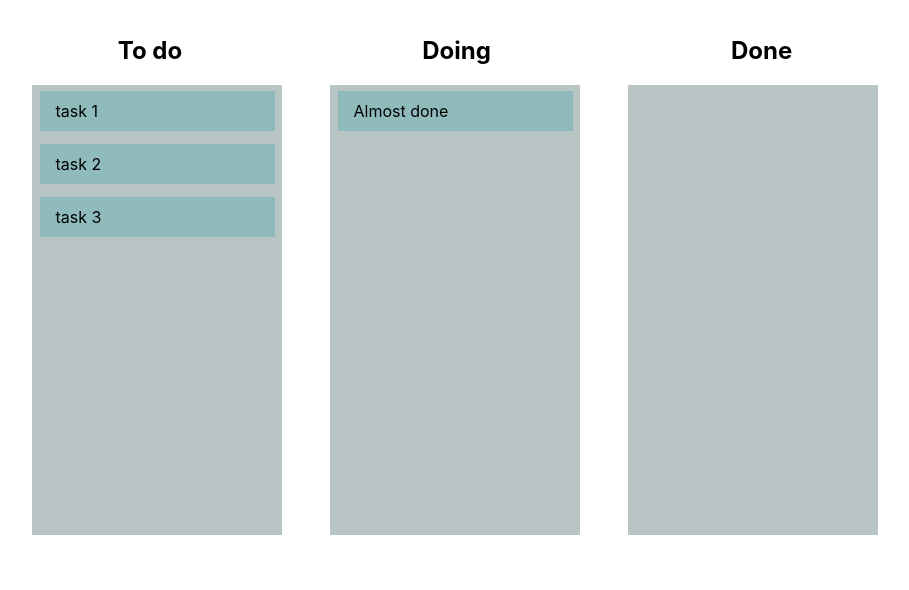
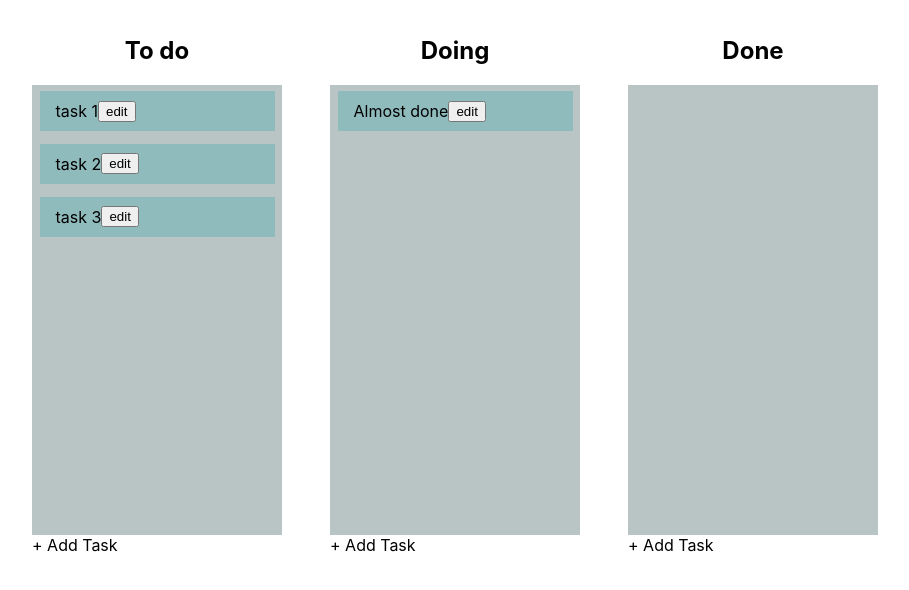
Before and after one commit to brunogoncalvess/Kambam-App, a React (Create React App) app: page / in a window 1280 px wide. Shown: the top 590 px of the page, without its empty margins (185-1094 px from the left). Built offline with nearby package versions, Linux system fonts and the light colour scheme.

Commit message:
add update functionality

```diff
--- a/package.json
+++ b/package.json
@@ -9,6 +9,7 @@
     "react": "^17.0.2",
     "react-beautiful-dnd": "^13.1.0",
     "react-dom": "^17.0.2",
+    "react-modal": "^3.15.1",
     "react-scripts": "5.0.1",
     "web-vitals": "^2.1.4"
   },
--- a/src/components/Home.jsx
+++ b/src/components/Home.jsx
@@ -1,60 +1,120 @@
 import React, { useState } from "react"
 import { DragDropContext, Draggable, Droppable } from "react-beautiful-dnd"
+import Modal from "react-modal"
+
+
 import "./Home.css"
 
 const initialColumns = [
-  { id: 1, title: "To do", tasks: [{ id: 34, content: "task 1" }, { id: 56, content: "task 2" }, { id: 78, content: "task 3" }]},
+  {
+    id: 1,
+    title: "To do",
+    tasks: [
+      { id: 34, content: "task 1" },
+      { id: 56, content: "task 2" },
+      { id: 78, content: "task 3" },
+    ],
+  },
 
   { id: 2, title: "Doing", tasks: [{ id: 12, content: "Almost done" }] },
   { id: 3, title: "Done", tasks: [] },
 ]
 
 export default function Home() {
-
   const [columns, setColumns] = useState(initialColumns)
-
 
   function onDragEnd(result) {
     const columnsDeepCopy = JSON.parse(JSON.stringify(columns))
     console.log(result)
 
-        for(let i = 0; i < columnsDeepCopy.length; i++) {
-            if (+result.source.droppableId === columnsDeepCopy[i].id &&
-               +result.source.droppableId === +result.destination.droppableId) {
-
+    for (let i = 0; i < columnsDeepCopy.length; i++) {
+      if (
+        +result.source.droppableId === columnsDeepCopy[i].id &&
+        +result.source.droppableId === +result.destination.droppableId
+      ) {
         const spliced = columnsDeepCopy[i].tasks.splice(result.source.index, 1)
         columnsDeepCopy[i].tasks.splice(result.destination.index, 0, ...spliced)
       }
-            if (+result.source.droppableId === columnsDeepCopy[i].id &&
-               +result.source.droppableId !== +result.destination.droppableId) {
-
+      if (
+        +result.source.droppableId === columnsDeepCopy[i].id &&
+        +result.source.droppableId !== +result.destination.droppableId
+      ) {
         const spliced = columnsDeepCopy[i].tasks.splice(result.source.index, 1)
 
-                columnsDeepCopy[+result.destination.droppableId - 1].tasks.splice(result.destination.index, 0, ...spliced)
+        columnsDeepCopy[+result.destination.droppableId - 1].tasks.splice(
+          result.destination.index, 0, ...spliced
+        )
       }
     }
 
     setColumns(columnsDeepCopy)
   }
 
+  // MODAL
+ const handleUpdate = () => {
+  const columnsDeepCopy = JSON.parse(JSON.stringify(columns))
+
+  for (let i = 0; i < columnsDeepCopy.length; i++) {
+    for (let j = 0; j < columnsDeepCopy[i].tasks.length; j++) {
+      if (columnsDeepCopy[i].tasks[j].id === task.id) {
+        columnsDeepCopy[i].tasks[j].content = modalContent
+      }
+    }
+  }
+  setColumns(columnsDeepCopy)
+  closeModal()
+ }
+
+  const inputChange = (e) => {
+    setModalContent(e.target.value)
+  }
+
+  const [modalContent, setModalContent] = useState('')
+  const [task, setTask] = useState('')
+
+  const handleModal = (task) => {
+    setModalContent(task.content)
+    setTask(task)
+    openModal()
+  }
+
+  Modal.setAppElement('#root')
+
+  const [modalIsOpen, setModalIsOpen] = useState(false);
+
+  const closeModal = () => {
+    setModalIsOpen(false)
+  }
+
+  const openModal = () => {
+    setModalIsOpen(true)
+  }
+
   return (
     <div className="wrapper">
-      <div className="headings">
-            {columns.map(column => (<h2>{column.title}</h2>))}
-      </div>
       <div className="container">
         <DragDropContext onDragEnd={onDragEnd}>
           {columns.map(column => (
-            <Droppable droppableId={column.id.toString()} key={column.id} >
-              {(provided) => (
+            <>
               <div
-                ref={provided.innerRef}
+                style={{
+                  display: "flex",
+                  flexDirection: "column",
+                  alignItems: "center",
+                }}
               >
-                {/* <h2 className="headings" >{column.title}</h2> */}
+                <h2 className="headings">{column.title}</h2>
+                <Droppable droppableId={column.id.toString()} key={column.id}>
+                  {provided => (
+                    <div ref={provided.innerRef}>
                       <div className="column">
                         {column.tasks.map((task, index) => (
-                      <Draggable draggableId={task.id.toString()} index={index} key={task.id}>
-                        {(provided) => (
+                          <Draggable
+                            draggableId={task.id.toString()}
+                            index={index}
+                            key={task.id}
+                          >
+                            {provided => (
                               <div
                                 {...provided.dragHandleProps}
                                 {...provided.draggableProps}
@@ -62,18 +122,27 @@ export default function Home() {
                                 style={{ ...provided.draggableProps.style }}
                               >
                                 {task.content}
+                                <button onClick={() => handleModal(task)}>edit</button>
                               </div>
                             )}
                           </Draggable>
                         ))}
                       </div>
+                        <span>+ Add Task</span>
                       {provided.placeholder}
                     </div>
                   )}
                 </Droppable>
+              </div>
+            </>
           ))}
         </DragDropContext>
       </div>
+
+      <Modal isOpen={modalIsOpen} onRequestClose={closeModal}>
+        <input type="search" name="" id="" defaultValue={modalContent} onChange={e => inputChange(e)}/>
+        <button onClick={handleUpdate}>Update</button>
+      </Modal>
     </div>
   )
 }
```
Also changed, not shown: 1 other file (tests, documents, lock files or other folders). Lines whose indentation alone changed are shown as unchanged.
